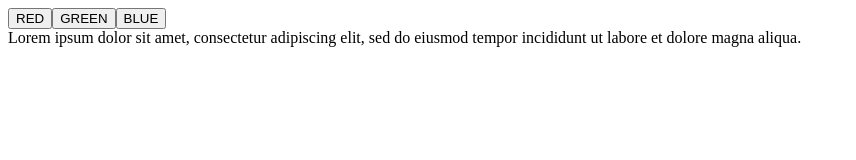
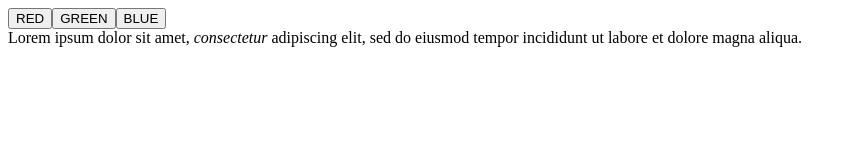
Before and after one commit to 30isnottoolate/wysiwyg-editor, a React app: page / in a window 1280 px wide. Shown: the top 160 px of the page, without its empty margins (0-856 px from the left). Built offline with nearby package versions, Linux system fonts and the light colour scheme.

Commit message:
Improve handleSelection  to get HTML data

```diff
--- a/src/components/App.tsx
+++ b/src/components/App.tsx
@@ -1,7 +1,7 @@
 import React, { useState, useRef, useEffect } from "react";
 
 const App: React.FC = () => {
-    const [content, setContent] = useState(`Lorem ipsum dolor sit amet, consectetur adipiscing elit, sed do eiusmod tempor incididunt ut labore et dolore magna aliqua.`);
+    const [content, setContent] = useState(`Lorem ipsum dolor sit amet, <i>consectetur</i> adipiscing elit, sed do eiusmod tempor incididunt ut labore et dolore magna aliqua.`);
 
     const editorRef = useRef<HTMLDivElement>(null);
 
@@ -11,8 +11,20 @@ const App: React.FC = () => {
     }, []);
 
     const handleSelection = () => {
-        let sel = document.getSelection();
-        console.log("selection: " + sel);
+        let selectedContent = "";
+        let selectionData = window.getSelection();
+
+        if (selectionData?.rangeCount) {
+            let container = document.createElement("div");
+
+            for (let i = 0; i < selectionData.rangeCount; ++i) {
+                container.appendChild(selectionData.getRangeAt(i).cloneContents());
+            }
+
+            selectedContent = container.innerHTML;
+        }
+
+        console.log(selectedContent);
     }
 
     return (
```
